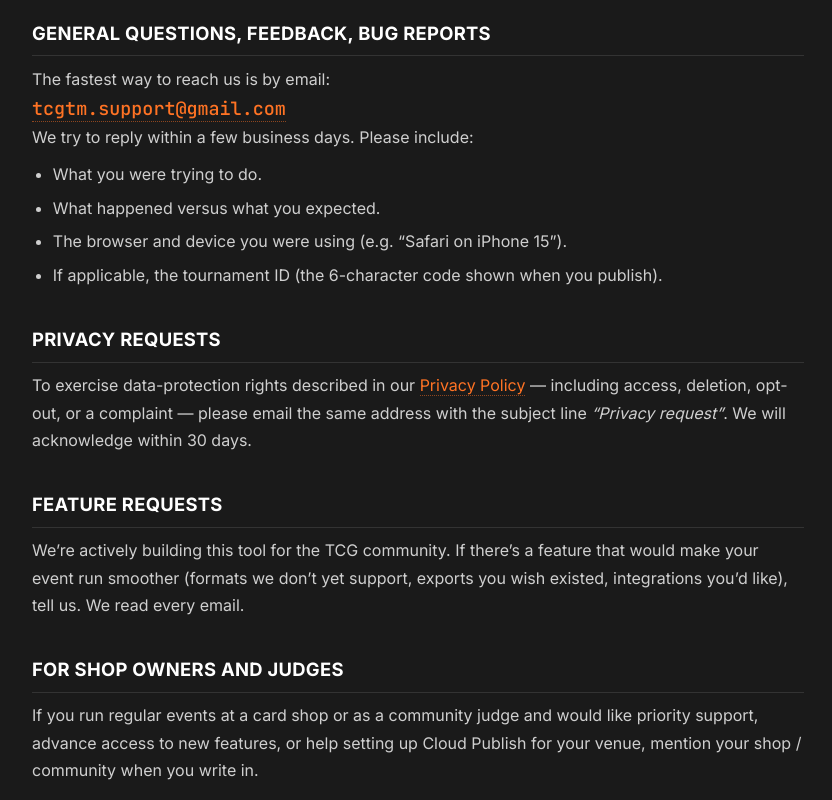
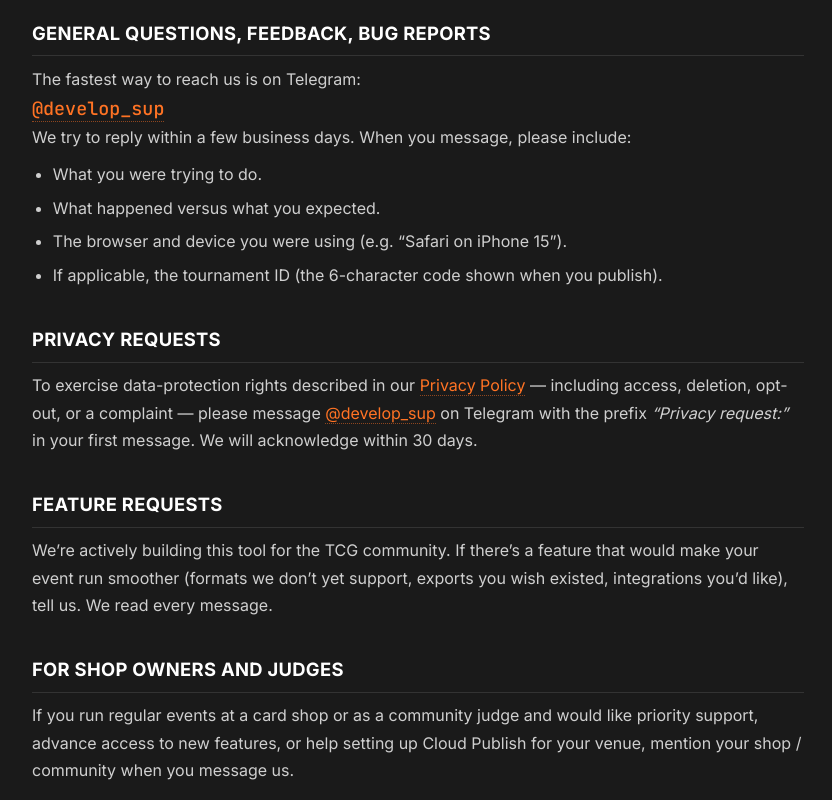
Before and after one commit to wical112/PTCG, a plain HTML site: page contact.html in a window 1280 px wide. Shown: the part 240-1040 px from the top of the page, without its empty margins (222-1054 px from the left). Drawn offline with Linux system fonts and the light colour scheme.

Commit message:
Use Telegram @develop_sup as contact channel
- contact.html: replace placeholder email with Telegram link
  (https://t.me/develop_sup), update privacy-request instructions to
  use a "Privacy request:" message prefix.
- LICENSE: licensing-inquiry contact now points to Telegram.
- CONTEXT.md: note the contact-channel choice.

Co-Authored-By: Claude Opus 4.6 (1M context) <noreply@anthropic.com>

```diff
--- a/contact.html
+++ b/contact.html
@@ -27,11 +27,11 @@
         <p class="doc-meta">We&rsquo;d love to hear from you.</p>
 
         <h2>General questions, feedback, bug reports</h2>
-        <p>The fastest way to reach us is by email:</p>
+        <p>The fastest way to reach us is on Telegram:</p>
         <p style="font-size:1.15rem;font-family:'JetBrains Mono',monospace;">
-            <a href="mailto:tcgtm.support@gmail.com">tcgtm.support@gmail.com</a>
+            <a href="https://t.me/develop_sup" target="_blank" rel="noopener">@develop_sup</a>
         </p>
-        <p>We try to reply within a few business days. Please include:</p>
+        <p>We try to reply within a few business days. When you message, please include:</p>
         <ul>
             <li>What you were trying to do.</li>
             <li>What happened versus what you expected.</li>
@@ -40,13 +40,13 @@
         </ul>
 
         <h2>Privacy requests</h2>
-        <p>To exercise data-protection rights described in our <a href="privacy.html">Privacy Policy</a> &mdash; including access, deletion, opt-out, or a complaint &mdash; please email the same address with the subject line <em>&ldquo;Privacy request&rdquo;</em>. We will acknowledge within 30 days.</p>
+        <p>To exercise data-protection rights described in our <a href="privacy.html">Privacy Policy</a> &mdash; including access, deletion, opt-out, or a complaint &mdash; please message <a href="https://t.me/develop_sup" target="_blank" rel="noopener">@develop_sup</a> on Telegram with the prefix <em>&ldquo;Privacy request:&rdquo;</em> in your first message. We will acknowledge within 30 days.</p>
 
         <h2>Feature requests</h2>
-        <p>We&rsquo;re actively building this tool for the TCG community. If there&rsquo;s a feature that would make your event run smoother (formats we don&rsquo;t yet support, exports you wish existed, integrations you&rsquo;d like), tell us. We read every email.</p>
+        <p>We&rsquo;re actively building this tool for the TCG community. If there&rsquo;s a feature that would make your event run smoother (formats we don&rsquo;t yet support, exports you wish existed, integrations you&rsquo;d like), tell us. We read every message.</p>
 
         <h2>For shop owners and judges</h2>
-        <p>If you run regular events at a card shop or as a community judge and would like priority support, advance access to new features, or help setting up Cloud Publish for your venue, mention your shop / community when you write in.</p>
+        <p>If you run regular events at a card shop or as a community judge and would like priority support, advance access to new features, or help setting up Cloud Publish for your venue, mention your shop / community when you message us.</p>
     </main>
 
     <footer class="site-footer">
```
Also changed, not shown: CONTEXT.md (+1 -1 lines), 1 other file.
